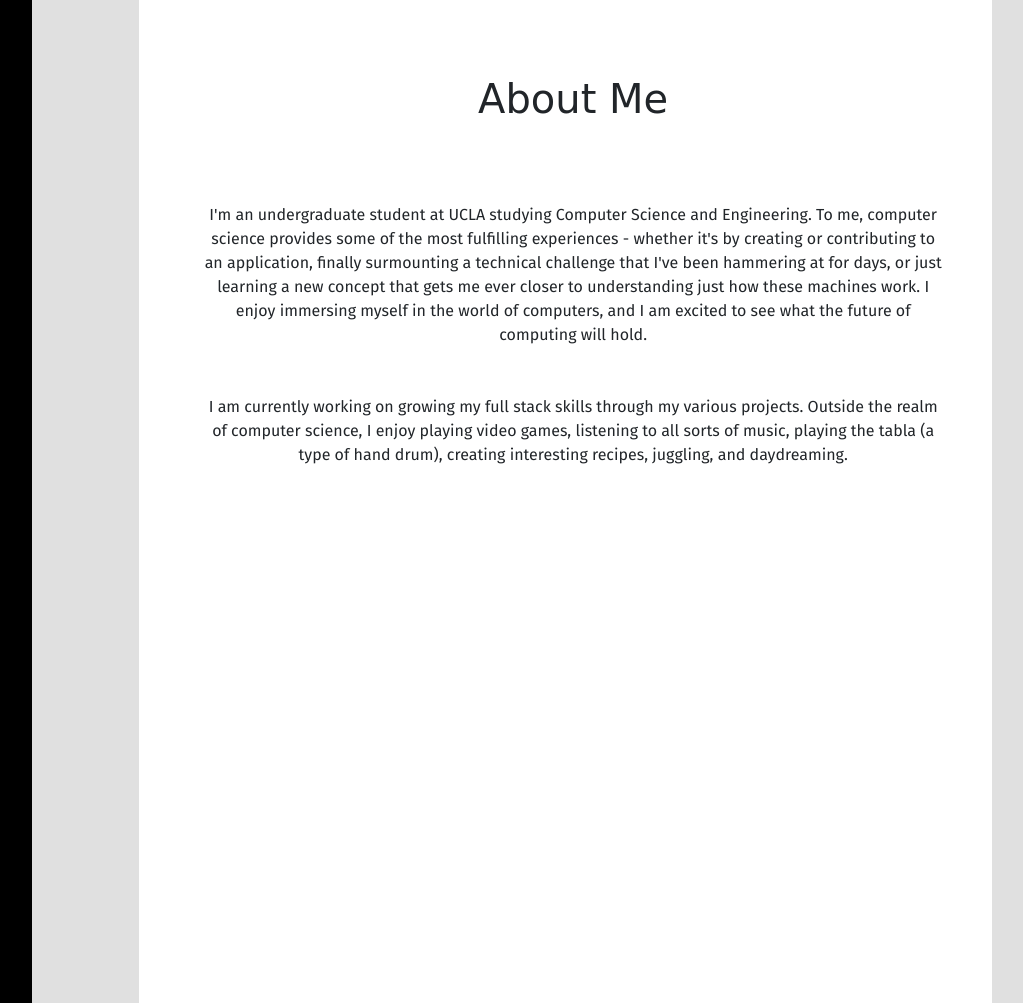
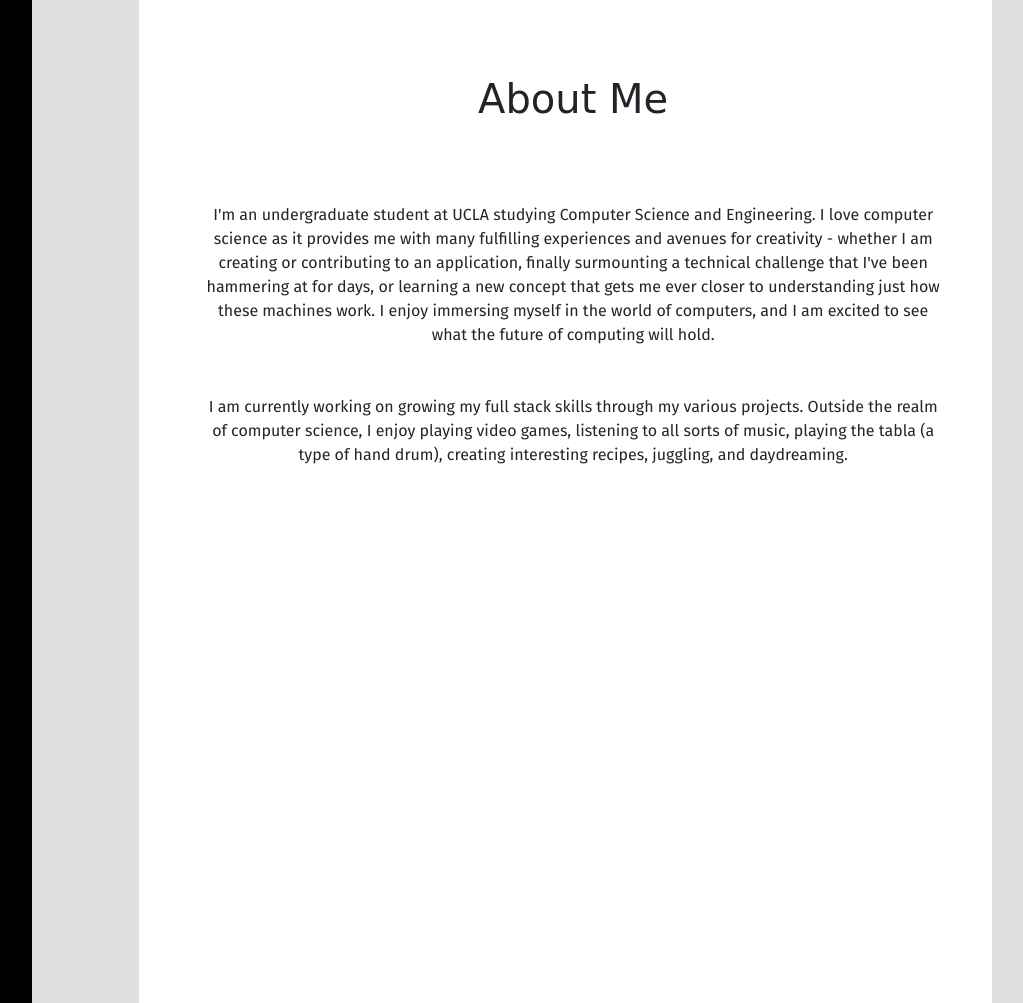
Before and after one commit to aseem191/aseem191.github.io, a plain HTML site: page index.html in a window 1280 px wide. Shown: the part 877-1880 px from the top of the page, without its empty margins (181-1204 px from the left). Drawn offline with nearby package versions, Linux system fonts and the light colour scheme; a web font is replaced by a local one.

Commit message:
A few updates

```diff
--- a/index.html
+++ b/index.html
@@ -130,7 +130,7 @@
 					<h1>About Me</h1>
 					<br><br><br>
 					<p style="padding-left: 50px; padding-right: 50px;">
-					I'm an undergraduate student at UCLA studying Computer Science and Engineering. To me, computer science provides some of the most fulfilling experiences - whether it's by creating or contributing to an application, finally surmounting a technical challenge that I've been hammering at for days, or just learning a new concept that gets me ever closer to understanding just how these machines work. I enjoy immersing myself in the world of computers, and I am excited to see what the future of computing will hold.
+					I'm an undergraduate student at UCLA studying Computer Science and Engineering. I love computer science as it provides me with many fulfilling experiences and avenues for creativity - whether I am creating or contributing to an application, finally surmounting a technical challenge that I've been hammering at for days, or learning a new concept that gets me ever closer to understanding just how these machines work. I enjoy immersing myself in the world of computers, and I am excited to see what the future of computing will hold.
 					<br><br><br>
 					I am currently working on growing my full stack skills through my various projects. Outside the realm of computer science, I enjoy playing video games, listening to all sorts of music, playing the tabla (a type of hand drum), creating interesting recipes, juggling, and daydreaming.
 					</p>
```
Also changed, not shown: 1 other file.
